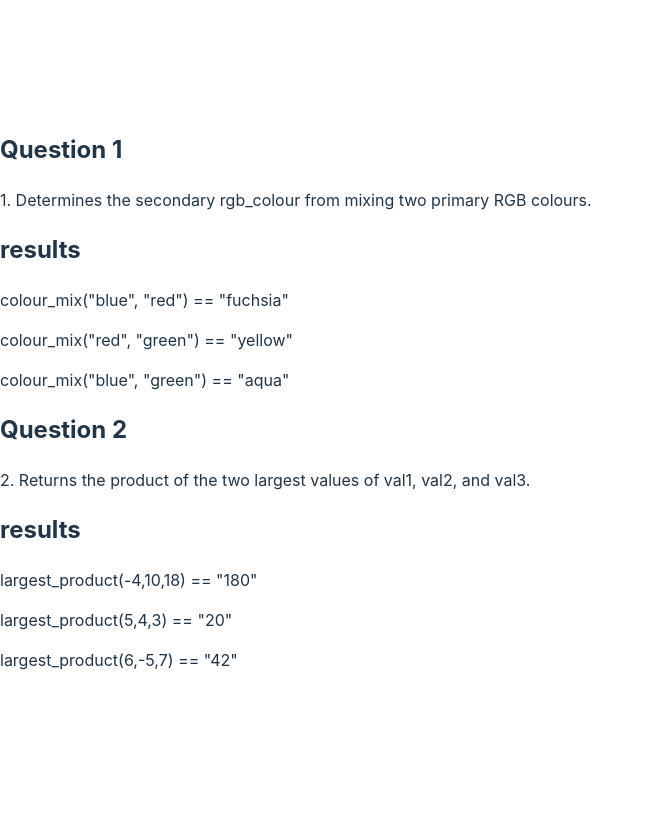
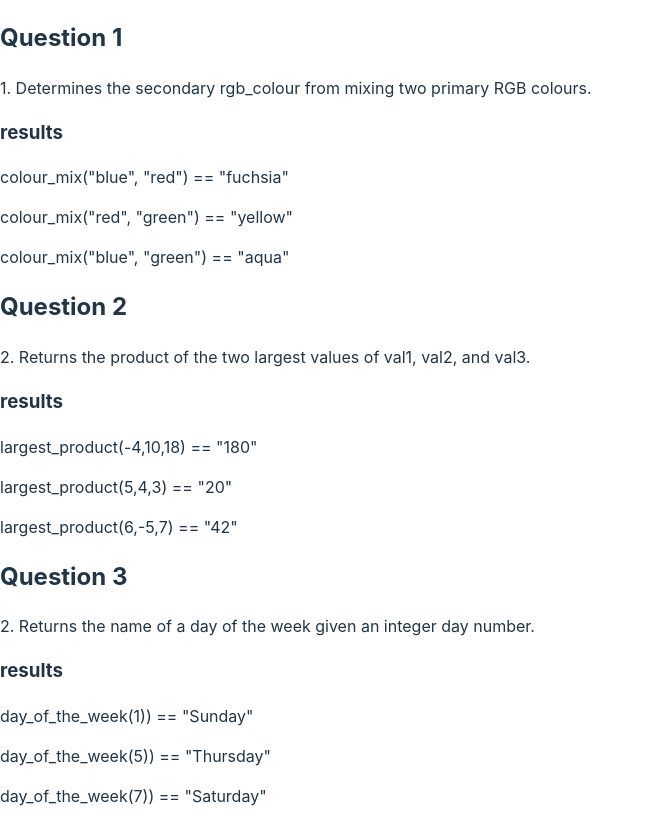
Before and after one commit to LianaV27/UX308FinalExam, a React (Vite) app: page / in a window 1280 px wide. Shown: the whole page, without its empty margins (0-654 px from the left). Before the commit the page ends 800 px from the top, so only its background shows below. Built offline with nearby package versions, Linux system fonts and the light colour scheme.

Commit message:
complete & test Q3

```diff
--- a/src/App.jsx
+++ b/src/App.jsx
@@ -1,10 +1,11 @@
-import {Question1, Question2} from './components.jsx';
+import {Question1, Question2, Question3} from './components.jsx';
 
 function App() {
   return (
     <>
         <Question1 />
         <Question2 />
+        <Question3 />
 
     </>
   )
--- a/src/components.jsx
+++ b/src/components.jsx
@@ -1,10 +1,10 @@
-import {  colour_mix, largest_product } from './functions.js';
+import {  colour_mix, largest_product, day_of_the_week } from './functions.js';
 
 function Question1() {
     return <section>
         <h2>Question 1</h2>
         1. Determines the secondary rgb_colour from mixing two primary RGB colours.
-        <h2>results</h2>
+        <h3>results</h3>
         <p>colour_mix("blue", "red") == "{colour_mix("blue", "red")}"</p>
         <p>colour_mix("red", "green") == "{colour_mix("green", "red")}"</p>
         <p>colour_mix("blue", "green") == "{colour_mix("green", "blue")}"</p>
@@ -15,11 +15,22 @@ function Question2() {
     return <section>
         <h2>Question 2</h2>
         2. Returns the product of the two largest values of val1, val2, and val3.
-        <h2>results</h2>
+        <h3>results</h3>
         <p>largest_product(-4,10,18) == "{largest_product(-4,10,18)}"</p>
         <p>largest_product(5,4,3) == "{largest_product(5,4,3)}"</p>
         <p>largest_product(6,-5,7) == "{largest_product(6,-5,7)}"</p>
     </section>
 }
 
-export { Question1, Question2 }
+function Question3() {
+    return <section>
+        <h2>Question 3</h2>
+        2. Returns the name of a day of the week given an integer day number.
+        <h3>results</h3>
+        <p>day_of_the_week(1)) == "{day_of_the_week(1)}"</p>
+        <p>day_of_the_week(5)) == "{day_of_the_week(5)}"</p>
+        <p>day_of_the_week(7)) == "{day_of_the_week(7)}"</p>
+    </section>
+}
+
+export { Question1, Question2, Question3 }
--- a/src/functions.js
+++ b/src/functions.js
@@ -30,6 +30,7 @@ function colour_mix(rgb_colour1, rgb_colour2){
 
 
 function largest_product(val1, val2, val3){
+
     let product;
 
      // 1 & 2
@@ -47,5 +48,48 @@ function largest_product(val1, val2, val3){
        return product;
     }
 
+    /*
+        -------------------------------------------------------
+        Returns the name of a day of the week given an integer day number.
+        Day 1 is "Sunday", day 7 is "Saturday".
+        Returns "Error" if the number is not valid.
+        Use: day = day_of_the_week(day_num)
+        -------------------------------------------------------
+        Parameters:
+            day_num - day number (1 <= int <= 7)
+        Returns:
+            day - name of a day of the week (str)
+        ------------------------------------------------------
+        */
+    function day_of_the_week(day_num){
 
-export {colour_mix, largest_product}
+        let day;
+
+        if (day_num == 1){
+            day = "Sunday";
+
+        } else if (day_num == 2){
+            day = "Monday";
+
+        } else if (day_num == 3){
+            day = "Tuesday";
+
+        } else if (day_num == 4){
+            day = "Wednesday";
+
+        } else if (day_num == 5){
+            day = "Thursday";
+
+        } else if (day_num == 6){
+            day = "Friday";
+
+        } else if(day_num == 7){
+            day = "Saturday";
+
+        } else{
+            day = "Error";
+        }
+        return day;
+    }
+
+export {colour_mix, largest_product, day_of_the_week}
```
